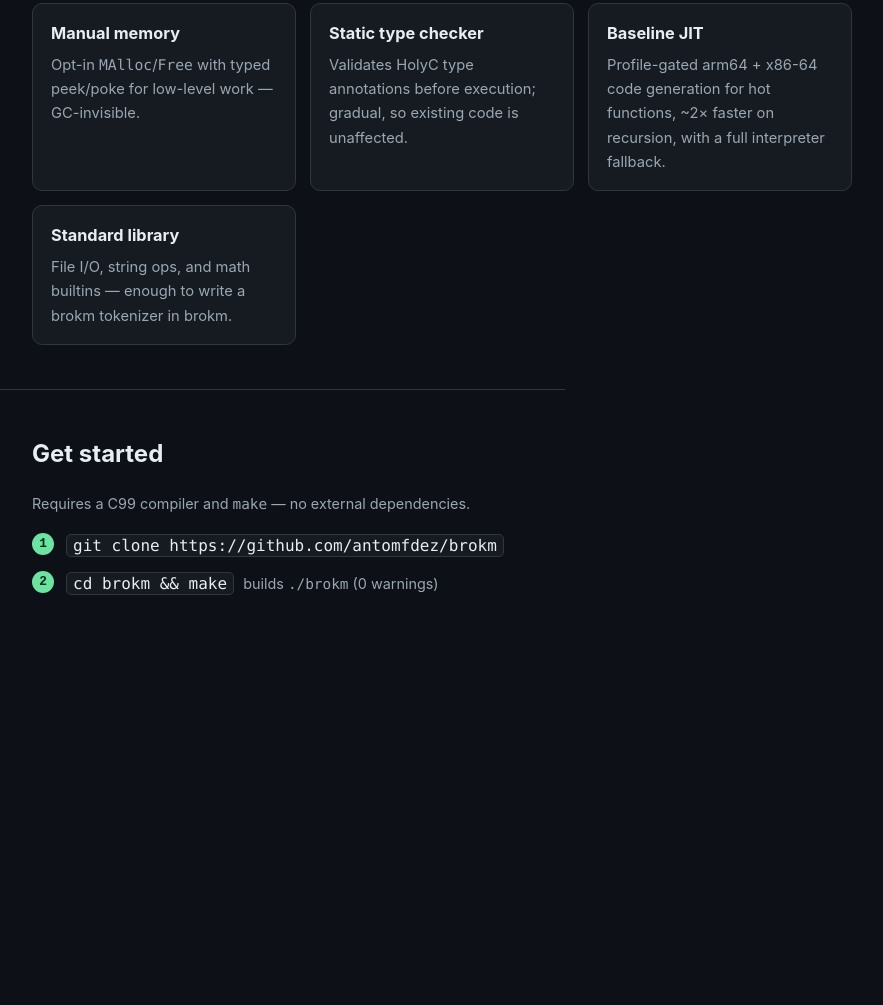
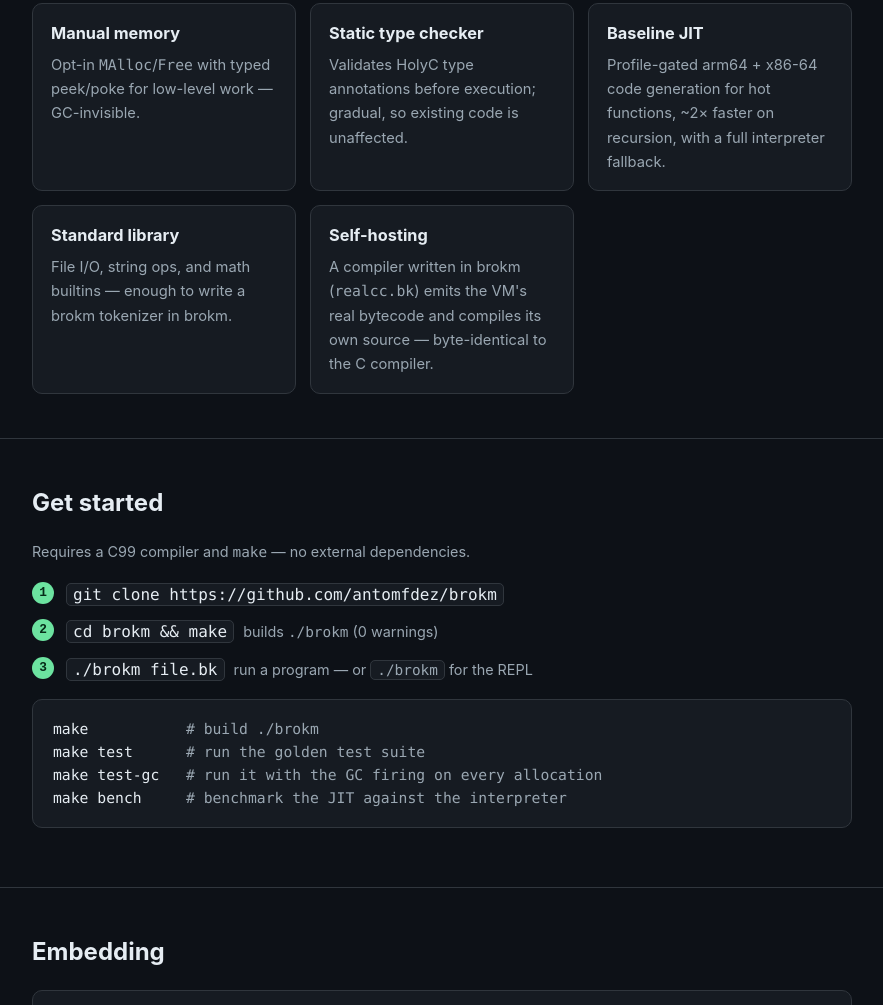
Before and after one commit to antomfdez/brokm, a plain HTML site: page docs/index.html in a window 1280 px wide. Shown: the part 1181-2186 px from the top of the page, without its empty margins (198-1081 px from the left). Drawn offline with Linux system fonts and the light colour scheme.

Commit message:
docs: add a self-hosting card to the landing page
Surface the step-22 bootstrap (realcc compiles its own source, byte-identical
to the C compiler) in the page's What's inside grid.

```diff
--- a/docs/index.html
+++ b/docs/index.html
@@ -120,6 +120,7 @@
       <div class="card"><h3>Static type checker</h3><p>Validates HolyC type annotations before execution; gradual, so existing code is unaffected.</p></div>
       <div class="card"><h3>Baseline JIT</h3><p>Profile-gated arm64 + x86-64 code generation for hot functions, ~2× faster on recursion, with a full interpreter fallback.</p></div>
       <div class="card"><h3>Standard library</h3><p>File I/O, string ops, and math builtins — enough to write a brokm tokenizer in brokm.</p></div>
+      <div class="card"><h3>Self-hosting</h3><p>A compiler written in brokm (<span class="mono">realcc.bk</span>) emits the VM's real bytecode and compiles its own source — byte-identical to the C compiler.</p></div>
     </div>
   </div>
 </section>
```
